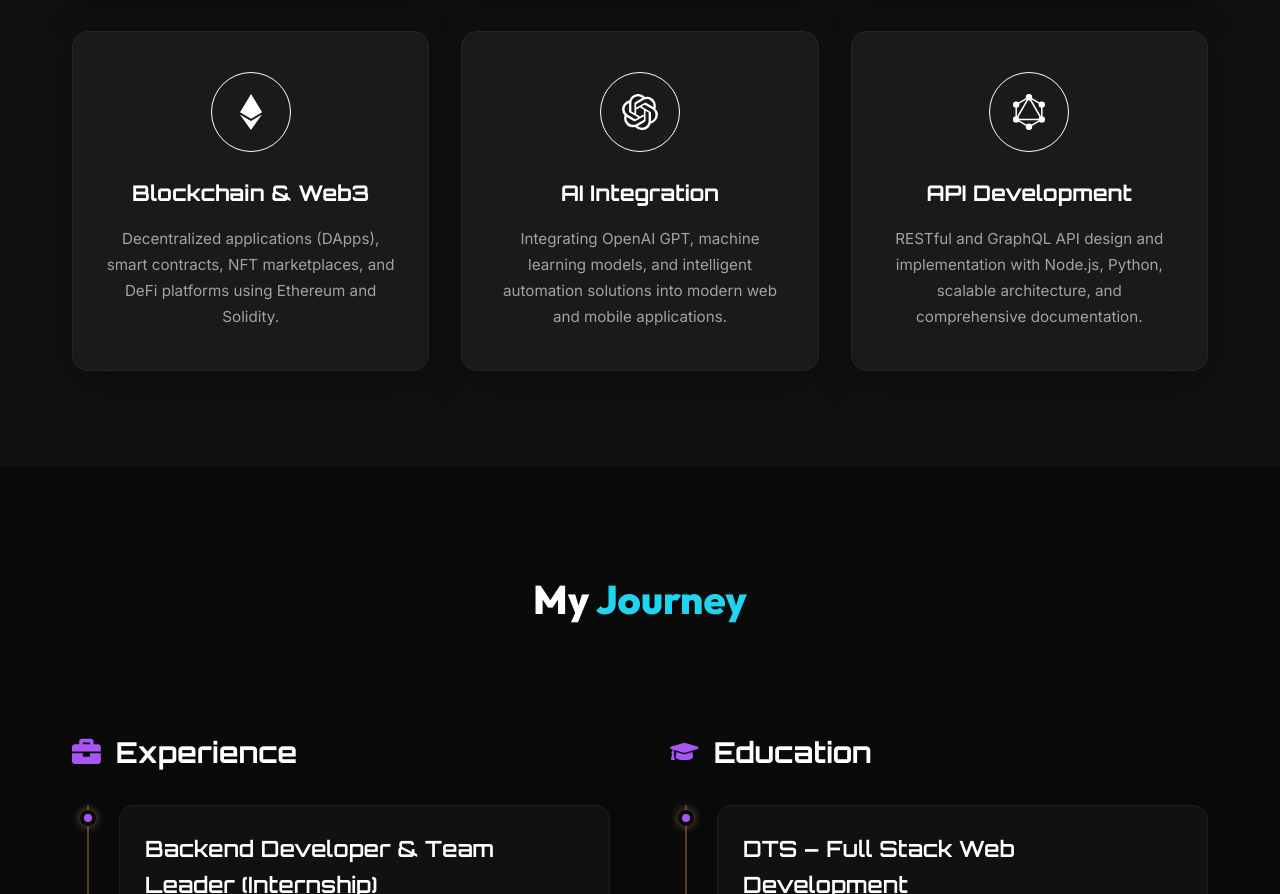
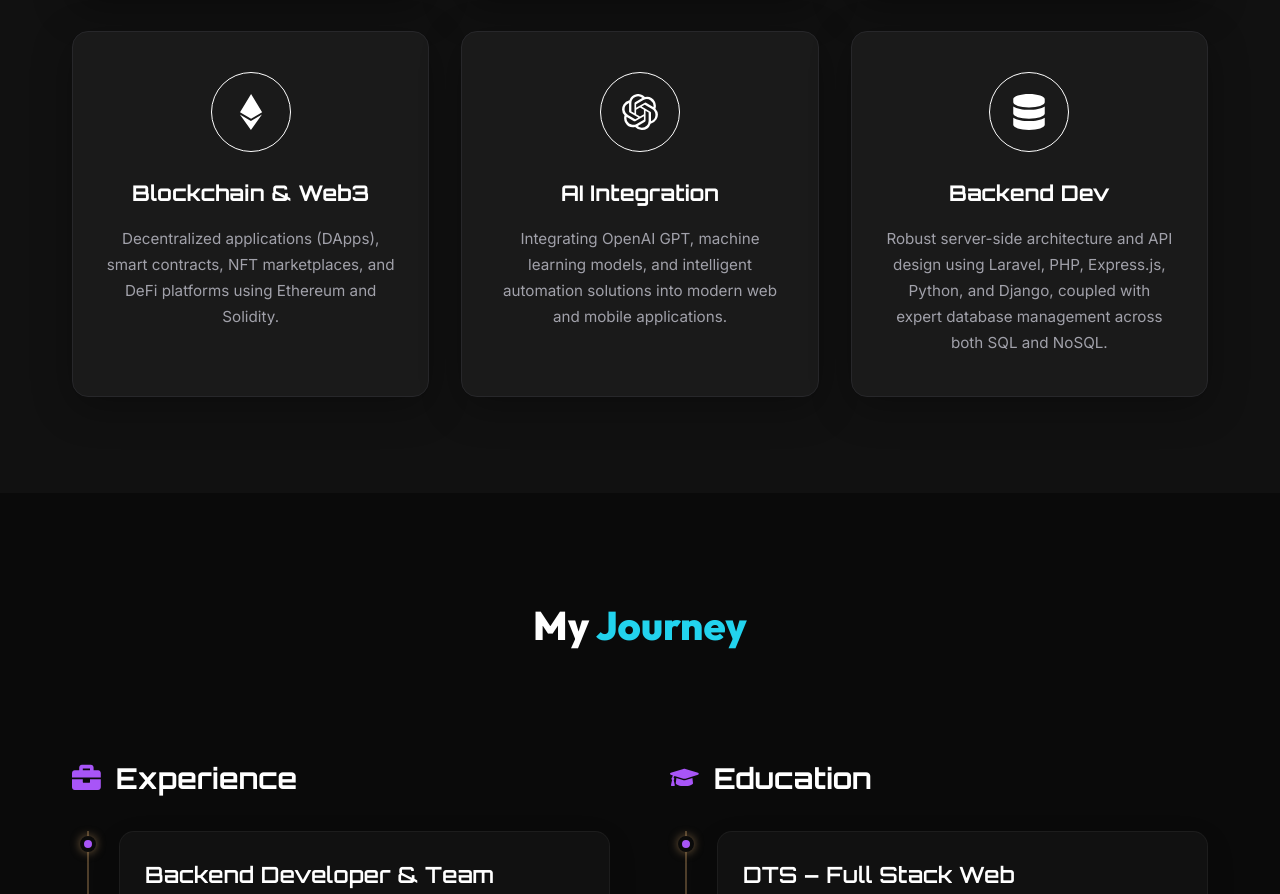
Before and after one commit to PeinNotFound/My-portfolio, a React (Vite) app: page / in a window 1280 px wide. Shown: the part 3512-4406 px from the top of the page. Built offline with nearby package versions, Linux system fonts and the light colour scheme.

Commit message:
Making change

```diff
--- a/src/components/Services.jsx
+++ b/src/components/Services.jsx
@@ -38,9 +38,9 @@ const Services = () => {
       description: 'Integrating OpenAI GPT, machine learning models, and intelligent automation solutions into modern web and mobile applications.'
     },
     {
-      icon: <SiGraphql />,
-      title: 'API Development',
-      description: 'RESTful and GraphQL API design and implementation with Node.js, Python, scalable architecture, and comprehensive documentation.'
+      icon: <FaDatabase />,
+      title: 'Backend Dev',
+      description: 'Robust server-side architecture and API design using Laravel, PHP, Express.js, Python, and Django, coupled with expert database management across both SQL and NoSQL.'
     }
   ]
 
```
